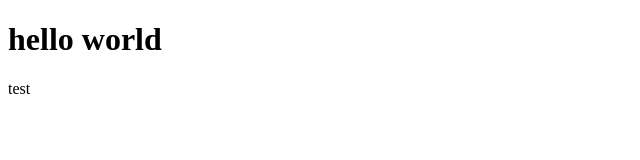
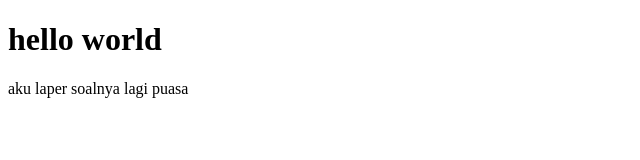
Before and after one commit to karlasafa/coba-git, a plain HTML site: page about.html in a window 1280 px wide. Shown: the whole page, without its empty margins (0-640 px from the left). Drawn offline with Linux system fonts and the light colour scheme.

Commit message:
added about.html

```diff
--- a/about.html
+++ b/about.html
@@ -6,7 +6,7 @@
     </head>
     <body>
         <h1>hello world</h1>
-        <p>test</p>
+        <p>aku laper soalnya lagi puasa</p>
 
     </body>
 </html>
```
